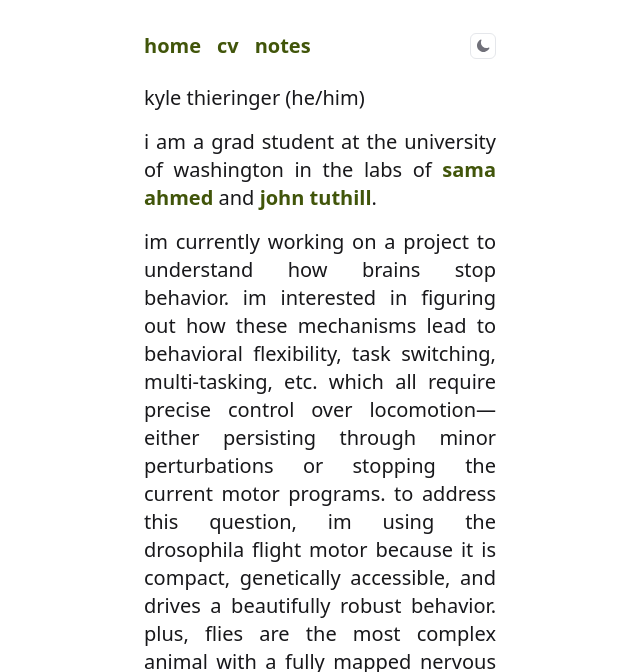
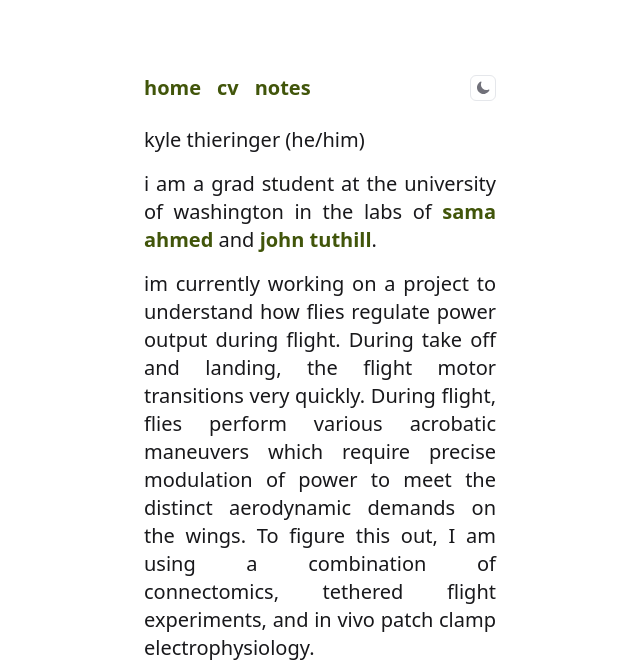
Before and after one commit to kylethieringer/website_v2, an Astro site: page / in a window 1280 px wide. Shown: the top 672 px of the page, without its empty margins (320-960 px from the left). Built offline with nearby package versions, Linux system fonts and the light colour scheme; Astro itself is replaced by a stand-in of ours; a web font is replaced by a local one.

Commit message:
2025-06-14

```diff
--- a/src/pages/index.astro
+++ b/src/pages/index.astro
@@ -26,14 +26,13 @@
       >.
     </p>
     <p>
-      im currently working on a project to understand how brains stop behavior.
-      im interested in figuring out how these mechanisms lead to behavioral
-      flexibility, task switching, multi-tasking, etc. which all require
-      precise control over locomotion—either persisting through minor
-      perturbations or stopping the current motor programs. to address this
-      question, im using the drosophila flight motor because it is compact,
-      genetically accessible, and drives a beautifully robust behavior. plus,
-      flies are the most complex animal with a fully mapped nervous system.
+      im currently working on a project to understand how flies regulate
+      power output during flight. During take off and landing, the flight
+      motor transitions very quickly. During flight, flies perform various
+      acrobatic maneuvers which require precise modulation of power to meet
+      the distinct aerodynamic demands on the wings. To figure this out, I
+      am using a combination of connectomics, tethered flight experiments,
+      and in vivo patch clamp electrophysiology.
     </p>
 
     <Socials />
```
